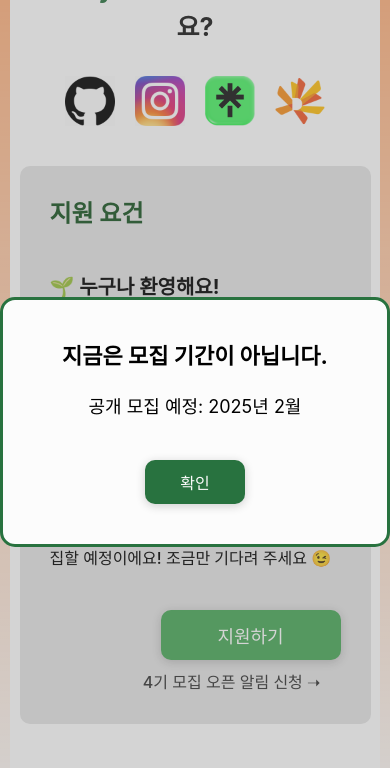
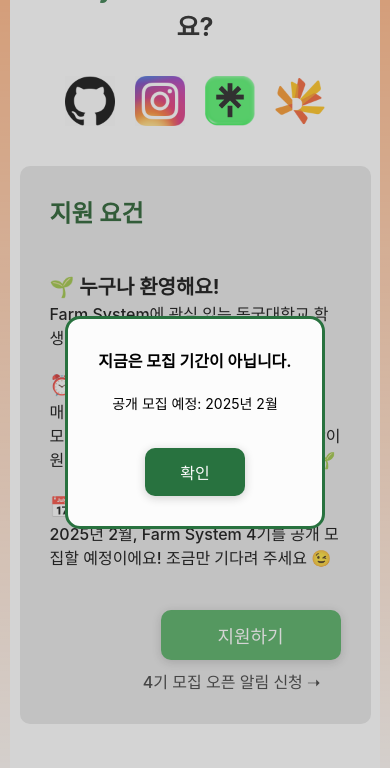
Before and after one commit to karpitony/monorepo-test, a React (Vite) app: page / in a window 390 px wide. Both pictures are taken after a click on the button "지원하기". Shown: the part 5880-6648 px from the top of the page. Built offline with nearby package versions, Linux system fonts and the light colour scheme; a web font is replaced by a local one.

Commit message:
fix: 모달 모바일 뷰, 테이블 뷰 사이즈 조절 수정

```diff
--- a/src/components/Popup/Popup.styled.tsx
+++ b/src/components/Popup/Popup.styled.tsx
@@ -1,4 +1,7 @@
 import styled from 'styled-components';
+
+
+//${({ $isMobile, $isTablet }) => ($isMobile ? "280px" : $isTablet ? "330px" : "390px")}
 
 export const PopupOverlay = styled.div`
   position: fixed;
@@ -10,34 +13,37 @@ export const PopupOverlay = styled.div`
   z-index: 9999;
 `;
 
-export const PopupBox = styled.div`
+export const PopupBox = styled.div<{ $isMobile: boolean; $isTablet: boolean }>`
   width: 500px;
+  width: ${({ $isMobile, $isTablet }) => ($isMobile ? "260px" : $isTablet ? "420px" : "500px")};
   background-color: #fcfcfc;
   border: 3px solid #28723f;
   border-radius: 15px;
   text-align: center;
-  padding: 40px;
+  padding: ${({ $isMobile }) => ($isMobile ? "30px" : "40px")};
   z-index: 10000;
 `;
 
-export const PopupTitle = styled.p`
-  font-size: 22px;
+export const PopupTitle = styled.p<{ $isMobile: boolean; $isTablet: boolean }>`
+  font-size: ${({ $isMobile, $isTablet }) => ($isMobile ? "16px" : $isTablet ? "20px" : "22px")};
   font-weight: 700;
   color: black;
   margin-bottom: 20px;
 `;
 
-export const PopupText = styled.p`
+export const PopupText = styled.p<{ $isMobile: boolean; $isTablet: boolean }>`
   font-size: 18px;
+  font-size: ${({ $isMobile, $isTablet }) => ( $isMobile ? "14px" : $isTablet ? "16px" : "18px")};
   color: black;
-  margin-bottom: 20px;
+  margin-bottom: ${({ $isMobile }) => ($isMobile ? "14px" : "20px")};
 `;
 
-export const PopupCloseButton = styled.button`
+export const PopupCloseButton = styled.button<{ $isMobile: boolean; $isTablet: boolean }>`
   background-color: #28723f;
   color: #fcfcfc;
   font-size: 16px;
   padding: 10px 20px;
+  padding: ${({ $isMobile, $isTablet }) => ($isMobile ? "12px 24px" : $isTablet ? "12px 24px": "10px 20px")};
   border: none;
   border-radius: 10px;
   cursor: pointer;
--- a/src/components/Popup/Popup.tsx
+++ b/src/components/Popup/Popup.tsx
@@ -1,5 +1,6 @@
 import React from 'react';
 import * as S from './Popup.styled';
+import useMediaQueries from '@/hooks/useMediaQueries';
 
 interface PopupProps {
   isOpen: boolean;
@@ -10,13 +11,14 @@ interface PopupProps {
 
 const Popup: React.FC<PopupProps> = ({ isOpen, onClose, title, content }) => {
   if (!isOpen) return null;
+  const { isMobile,isTablet } = useMediaQueries();
 
   return (
     <S.PopupOverlay onClick={onClose}>
-      <S.PopupBox onClick={(e) => e.stopPropagation()}>
-        <S.PopupTitle>{title}</S.PopupTitle>
-        <S.PopupText>{content}</S.PopupText>
-        <S.PopupCloseButton onClick={onClose}>확인</S.PopupCloseButton>
+      <S.PopupBox onClick={(e) => e.stopPropagation()} $isMobile={isMobile} $isTablet={isTablet}>
+        <S.PopupTitle $isMobile={isMobile} $isTablet={isTablet}>{title}</S.PopupTitle>
+        <S.PopupText $isMobile={isMobile} $isTablet={isTablet}>{content}</S.PopupText>
+        <S.PopupCloseButton onClick={onClose} $isMobile={isMobile} $isTablet={isTablet}>확인</S.PopupCloseButton>
       </S.PopupBox>
     </S.PopupOverlay>
   );
```
